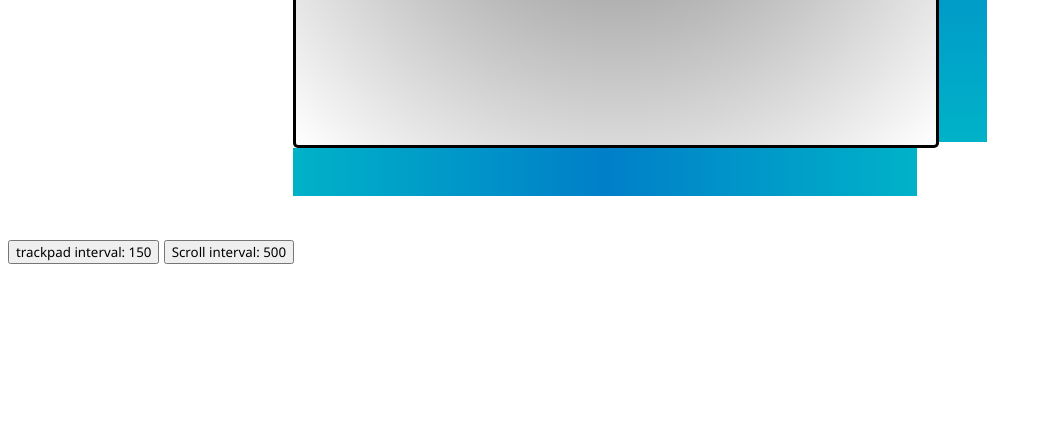
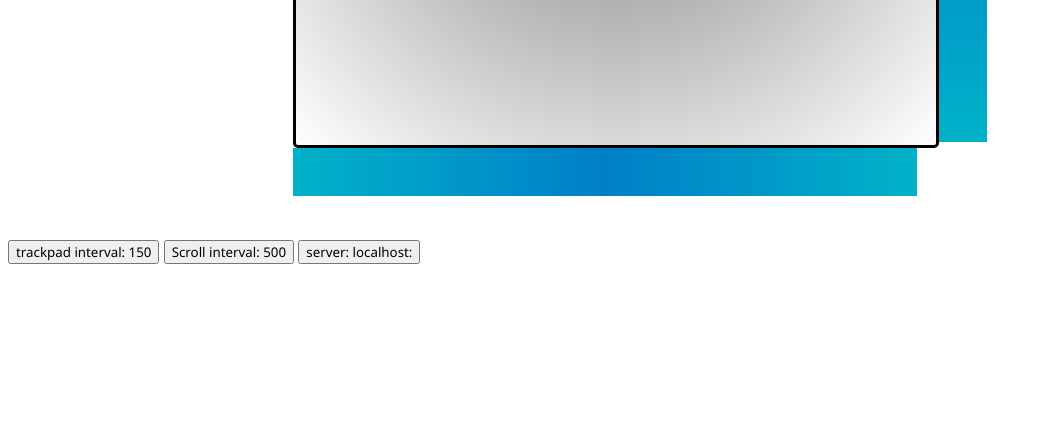
Before and after one commit to nima-sa/raspberry-pi-socket-keyboard, a Flask app: page / in a window 1280 px wide. Shown: the part 1647-2095 px from the top of the page, without its empty margins (0-1042 px from the left). Run offline with Flask 2, Linux system fonts and the light colour scheme.

Commit message:
made server address dynamic bug fixed: parseInt(interval)

```diff
--- a/templates/index.html
+++ b/templates/index.html
@@ -55,9 +55,21 @@
     <script type="text/javascript" src="static/socket.io.min.js"></script>
     <script type="text/javascript" src="static/zingtouch.min.js"></script>
     <script charset="utf-8" type="text/javascript">
-        // $(document).ready(function () {
+
+        let serveraddr = localStorage.getItem('serveraddr') ?? (document.domain + ':' + location.port);
+        var trackpadInterval = localStorage.getItem('trackpadInterval') ?? '150';
+        var scrollInterval = localStorage.getItem('trackpadInterval') ?? '500';
+
         document.addEventListener("DOMContentLoaded", function (event) {
-            let socket = io('ws://' + document.domain + ':' + location.port);
+            serverAddrBtn = document.getElementById('serveraddr-btn');
+            serverAddrBtn.innerText = 'server: ' + serveraddr
+            serverAddrBtn.onclick = function () {
+                serveraddr = prompt('Server address', serveraddr)
+
+                localStorage.setItem('serveraddr', serveraddr)
+                serverAddrBtn.innerText = 'server: ' + serveraddr
+            }
+            let socket = io('ws://' + serveraddr);
             socket.on('connect', function () {
                 document.getElementById('stat').innerText = 'Connected';
                 document.getElementById('stat').style.color = 'green';
@@ -112,10 +124,6 @@
                 }
             }
 
-
-            var trackpadInterval = localStorage.getItem('trackpadInterval') ?? 150;
-            var scrollInterval = localStorage.getItem('trackpadInterval') ?? 500;
-
             trackpadIntervalBtn = document.getElementById('trackpadInterval-btn')
             trackpadIntervalBtn.innerText = 'trackpad interval: ' + trackpadInterval
             trackpadIntervalBtn.onclick = function () {
@@ -158,7 +166,7 @@
                 if (now > lastMouseScrollHorInterval) {
                     pos = e.detail.data[0].change
                     socket.emit('scroll', {x: pos.x, y: 0})
-                    lastMouseScrollHorInterval = now + scrollInterval +  100
+                    lastMouseScrollHorInterval = now + parseInt(scrollInterval) +  100
                 }
             })
             // scroll horizontal end
@@ -187,7 +195,7 @@
                     });
 
                     if(trackpadInterval > 0) {
-                        lastTrackpadMoveInterval = now + trackpadInterval
+                        lastTrackpadMoveInterval = now + parseInt(trackpadInterval)
                     }
                 }
             })
@@ -316,6 +324,7 @@
 <br>
 <button id="trackpadInterval-btn">trackpad interval: </button>
 <button id="scrollInterval-btn">scroll interval: </button>
+<button id="serveraddr-btn">server: </button>
 <br>
 <br>
 <br>
```
